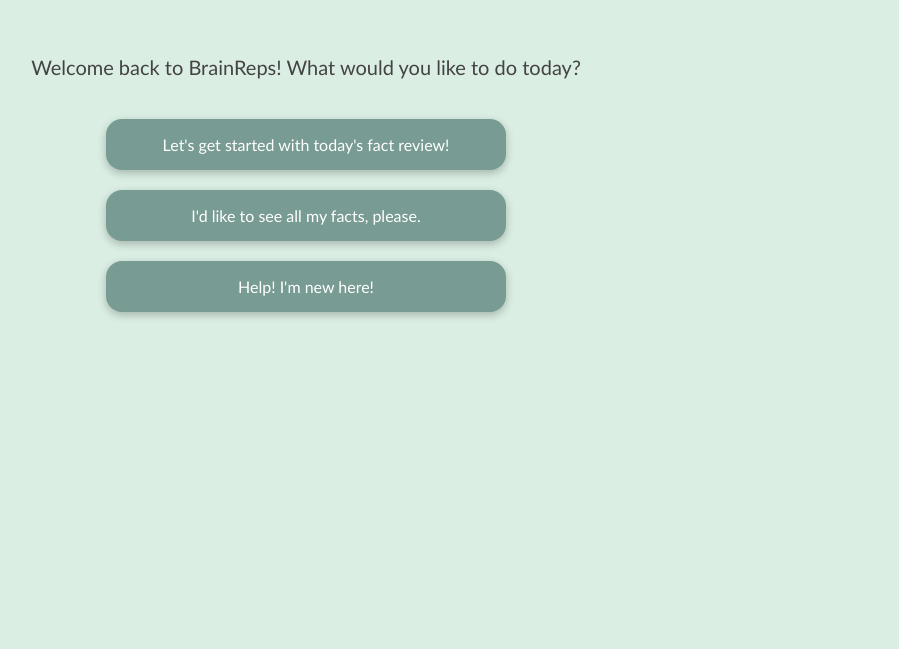
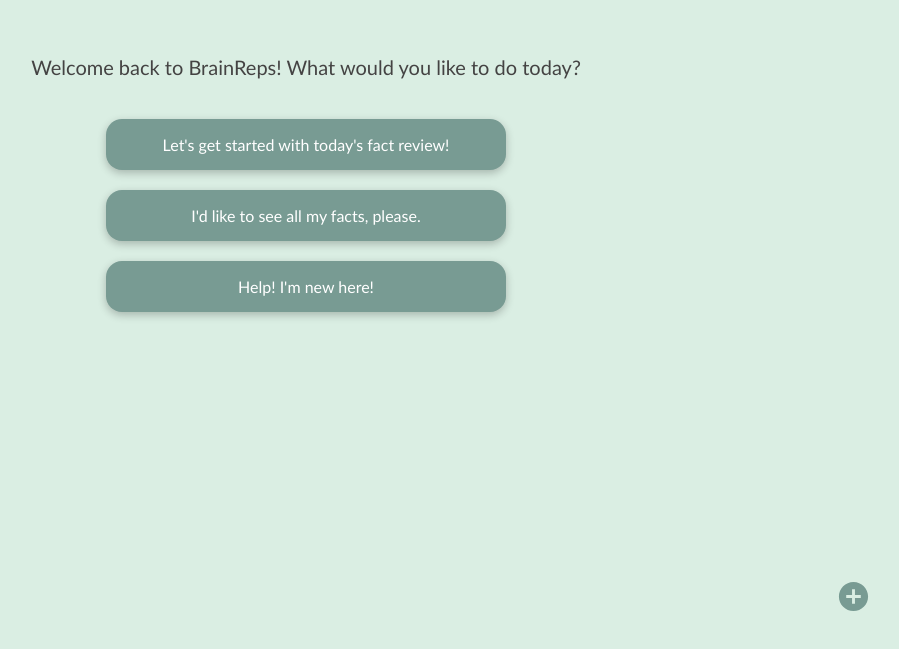
Before and after one commit to eshuffman/today-i-learned, a React (Create React App) app in the folder today-i-learned-ui/: page / in a window 1280 px wide. Shown: the part 133-782 px from the top of the page, without its empty margins (334-1233 px from the left). Built offline with nearby package versions, Linux system fonts and the light colour scheme.

Commit message:
add fact button positioned in bottom corner of screen, dialog opens and closes

```diff
--- a/today-i-learned-ui/src/components/add-fact/AddFact.js
+++ b/today-i-learned-ui/src/components/add-fact/AddFact.js
@@ -0,0 +1,39 @@
+import React, { useState } from 'react';
+import AddCircle from '@mui/icons-material/AddCircle';
+//import { toast } from 'react-toastify';
+import styles from './AddFact.module.css';
+import Dialog from '@mui/material/Dialog'
+//import { addFact } from '../all-facts/FactsService';
+
+/**
+ * @name AddFact
+ * @description Ability to add facts -- button is sticky on every page
+ * @return component
+ */
+const AddFact = () => {
+    const [showModel, setShowModel] = useState(false);
+
+  function AddFactModel() {
+      console.log('hi')
+        return (
+          <div>
+            <Dialog open={showModel} onClose={() => setShowModel(false)}>
+              <div className={styles.modelBox}>
+                Hi!
+              </div>
+            </Dialog>
+            </div>
+        )
+    }
+
+  return (
+    <div className={styles.box}>
+      <div>
+        <AddCircle fontSize="large" className={styles.icon} onClick={() => setShowModel(true)} />
+      </div>
+      {showModel ? <AddFactModel /> : null}
+    </div>
+  );
+};
+
+export default AddFact;
--- /dev/null
+++ b/today-i-learned-ui/src/components/add-fact/AddFact.module.css
@@ -0,0 +1,15 @@
+.box {
+    position: absolute;
+    right: 75px;
+    bottom: 50px;
+}
+
+.icon {
+    color:#789b93;
+    cursor: pointer;
+}
+
+.modelBox {
+    height: 60vh;
+    width: 40vw;
+}
--- a/today-i-learned-ui/src/components/all-facts/FactsService.js
+++ b/today-i-learned-ui/src/components/all-facts/FactsService.js
@@ -57,4 +57,15 @@
     });
 }
 
-export { fetchFacts, deleteFact, fetchDailyFacts, updateFact };
+async function addFact(newFactInfo) {
+  await HttpHelper(constants.FACTS_ENDPOINT, 'POST', newFactInfo)
+    .then((response) => {
+      if (response.ok) {
+        toast.success('Get ready to learn! Your fact has successfully been added to the database!');
+        return response.json();
+      }
+      throw new Error(constants.API_ERROR);
+    });
+}
+
+export { fetchFacts, deleteFact, fetchDailyFacts, updateFact, addFact };
--- a/today-i-learned-ui/src/components/app/App.js
+++ b/today-i-learned-ui/src/components/app/App.js
@@ -9,6 +9,7 @@
 import Why from '../why/Why';
 import AllFacts from '../all-facts/AllFacts';
 import FactsForReview from '../facts-for-review/FactsForReview';
+import AddFact from '../add-fact/AddFact';
 
 const App = () => (
   <BrowserRouter>
@@ -30,6 +31,9 @@
         draggable={false}
         pauseOnHover={false}
       />
+      <div>
+        <AddFact />
+      </div>
     </div>
   </BrowserRouter>
 );
```
Also changed, not shown: today-i-learned-ui/package.json (+4 -3 lines), 1 other file (tests, documents, lock files or other folders).
